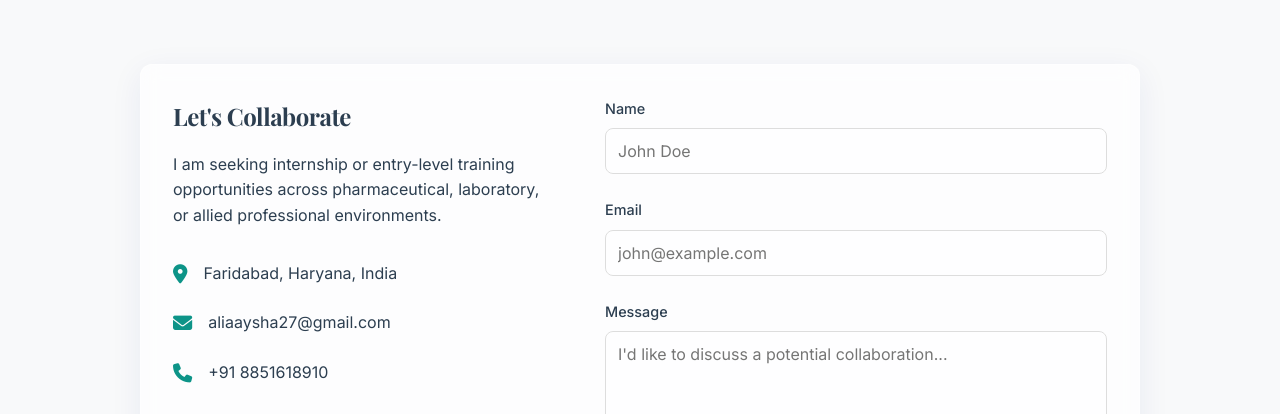
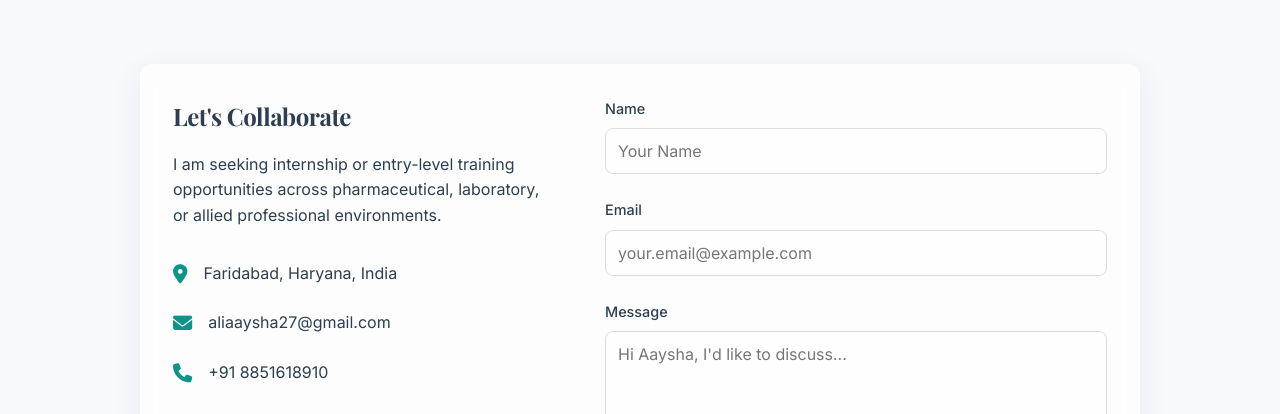
Before and after one commit to aaysha16/aaysha16.github.io, a plain HTML site: page index.html in a window 1280 px wide. Shown: the part 4400-4814 px from the top of the page. Drawn offline with nearby package versions, Linux system fonts and the light colour scheme; a web font is replaced by a local one.

Commit message:
Aaysha's Portfolio
Co-authored-by: aaysha16 <aliaaysha27@gmail.com>

```diff
--- a/assets/css/style.css
+++ b/assets/css/style.css
@@ -2,7 +2,7 @@
  * Author: Amey Thakur
  * Date: 2026-02-17
  * License: MIT
- * Description: Cinematic styling for Aaysha Ali's Portfolio.
+ * Description: Main stylesheet for the portfolio website.
  */
 
 :root {
--- a/assets/js/main.js
+++ b/assets/js/main.js
@@ -2,8 +2,7 @@
  * Author: Amey Thakur
  * Date: 2026-02-17
  * License: MIT
- * Description: Main JavaScript for Aaysha Ali's Portfolio.
- * Handles navigation, animations, and form interactions.
+ * Description: Main JavaScript file handling navigation and interactions.
  */
 
 document.addEventListener('DOMContentLoaded', () => {
--- a/index.html
+++ b/index.html
@@ -6,7 +6,7 @@
     Author: Amey Thakur
     Date: 2026-02-17
     License: MIT
-    Description: Portfolio for Aaysha Ali - Cinematic, Interactive, Pristine.
+    Description: Main HTML structure for Aaysha Ali's Portfolio.
     -->
     <meta charset="UTF-8">
     <meta name="viewport" content="width=device-width, initial-scale=1.0">
@@ -292,16 +292,16 @@
                 <form action="https://formspree.io/f/xlgwnord" method="POST" class="contact-form">
                     <div class="form-group">
                         <label for="name">Name</label>
-                        <input type="text" id="name" name="name" placeholder="John Doe" required>
+                        <input type="text" id="name" name="name" placeholder="Your Name" required>
                     </div>
                     <div class="form-group">
                         <label for="email">Email</label>
-                        <input type="email" id="email" name="email" placeholder="john@example.com" required>
+                        <input type="email" id="email" name="email" placeholder="your.email@example.com" required>
                     </div>
                     <div class="form-group">
                         <label for="message">Message</label>
-                        <textarea id="message" name="message" rows="5"
-                            placeholder="I'd like to discuss a potential collaboration..." required></textarea>
+                        <textarea id="message" name="message" rows="5" placeholder="Hi Aaysha, I'd like to discuss..."
+                            required></textarea>
                     </div>
                     <button type="submit" class="btn btn-primary">Send Message</button>
                 </form>
```
Also changed, not shown: 404.html (+1 -1 lines).
